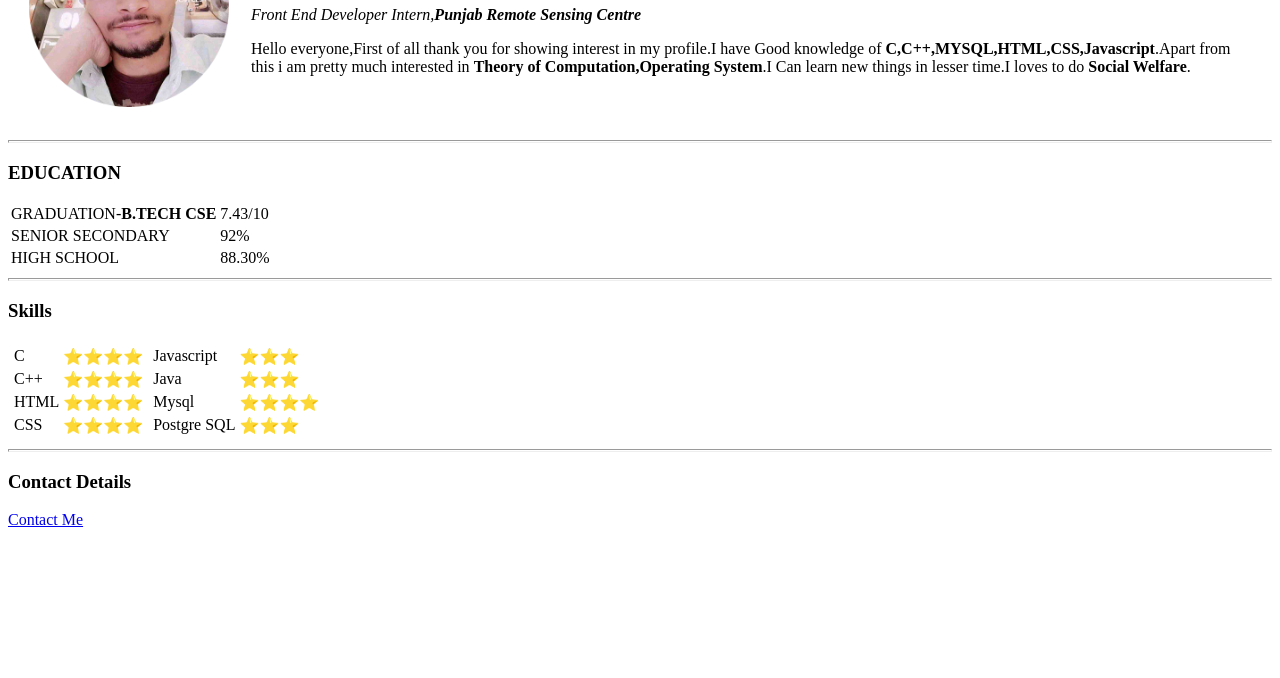
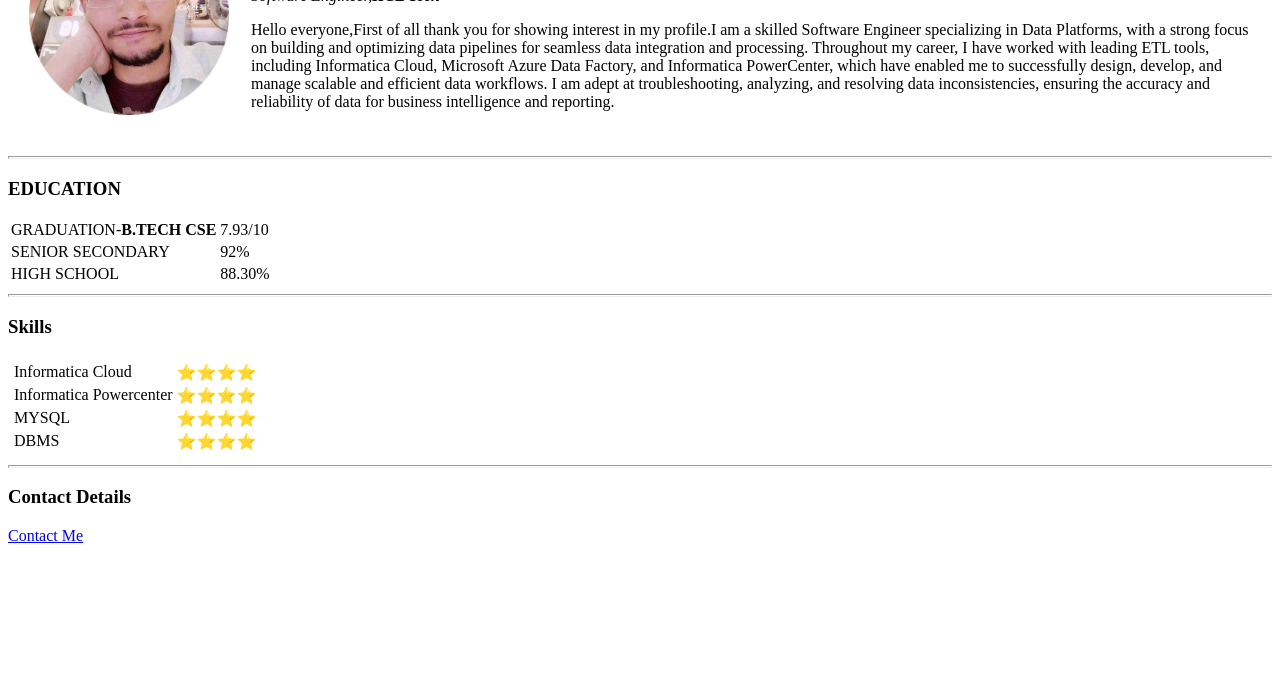
Before and after one commit to kVishalChauhan/cv, a plain HTML site: page index.html in a window 1280 px wide. Shown: the part 122-800 px from the top of the page. Drawn offline with Linux system fonts and the light colour scheme.

Commit message:
Update index.html

```diff
--- a/index.html
+++ b/index.html
@@ -13,8 +13,8 @@
 
   <td>  <img src="images/circle-cropped.png" alt="vishu pic" width="200" height="200"></td>
     <td>    <h1> Vishal Chauhan</h1>
-       <p> <em>Front End Developer Intern,<strong>Punjab Remote Sensing Centre </strong></em></p>
-     <p> Hello everyone,First of all thank you for showing interest in my profile.I have Good knowledge of <b>C,C++,MYSQL,HTML,CSS,Javascript</b>.Apart from this i am pretty much interested in <b> Theory of Computation,Operating System</b>.I Can learn new things in lesser time.I loves to do <b>Social Welfare</b>.</p>  </td>
+       <p> <em>Software Engineer,<strong>HCL Tech </strong></em></p>
+     <p> Hello everyone,First of all thank you for showing interest in my profile.I am a skilled Software Engineer specializing in Data Platforms, with a strong focus on building and optimizing data pipelines for seamless data integration and processing. Throughout my career, I have worked with leading ETL tools, including Informatica Cloud, Microsoft Azure Data Factory,  and Informatica PowerCenter, which have enabled me to successfully design, develop, and manage scalable and efficient data workflows. I am adept at troubleshooting, analyzing, and resolving data inconsistencies, ensuring the accuracy and reliability of data for business intelligence and reporting. </p>  </td>
       </tr>
       </table>
       <hr size="3">
@@ -26,7 +26,7 @@
       <tr>
 
     <td> GRADUATION-<strong>B.TECH CSE</strong></td>
-      <td>7.43/10</td>
+      <td>7.93/10</td>
       </tr>
       <tr><td>SENIOR SECONDARY</td>
       <td>  92% </td></tr>
@@ -40,41 +40,24 @@
       <tr>
         <td>  <table>
             <tr>
-              <td> C</td>
+              <td> Informatica Cloud</td>
               <td> ⭐⭐⭐⭐</td>
             </tr>
             <tr>
-              <td> C++</td>
+              <td> Informatica Powercenter</td>
               <td> ⭐⭐⭐⭐</td>
             </tr>
             <tr>
-              <td> HTML</td>
+              <td> MYSQL</td>
               <td> ⭐⭐⭐⭐</td>
             </tr>
             <tr>
-              <td> CSS</td>
+              <td> DBMS</td>
               <td> ⭐⭐⭐⭐</td>
             </tr> </td>
               </table>
-        <td>  <table>
-              <tr>
-                <td> Javascript</td>
-                <td> ⭐⭐⭐</td>
-              </tr>
-              <tr>
-                <td> Java</td>
-                <td> ⭐⭐⭐</td>
-              </tr>
-              <tr>
-                <td> Mysql</td>
-                <td> ⭐⭐⭐⭐</td>
-              </tr>
-              <tr>
-                <td> Postgre SQL</td>
-                <td> ⭐⭐⭐</td>
-              </tr>
 
-            </table>
+
  </td>
       </tr>
     </table>
```
